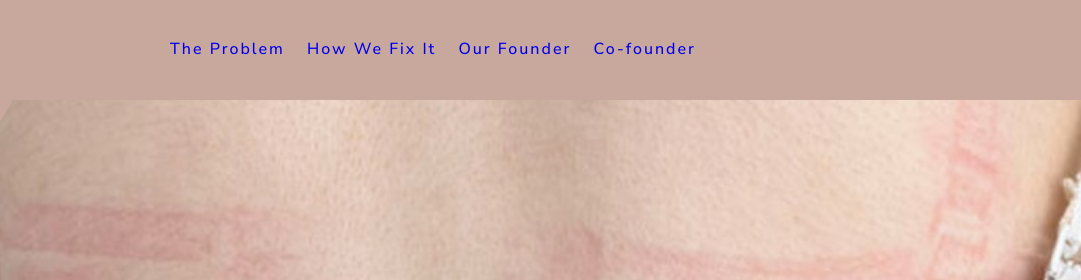
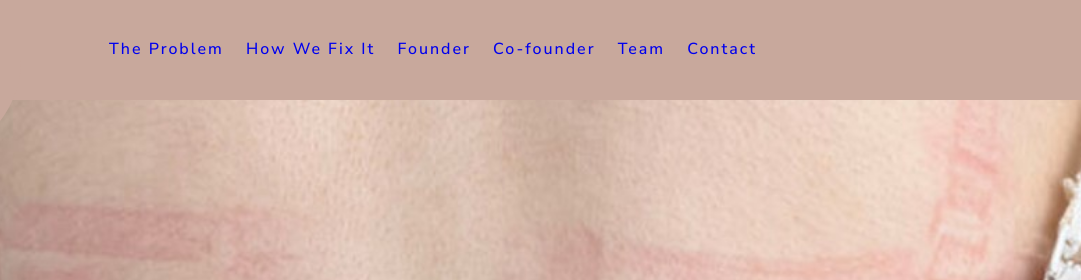
Before and after one commit to guapohombre/meliorapparel, a website: page index.html in a window 1280 px wide. Shown: the top 280 px of the page, 199-1280 px from the left. Drawn offline with Linux system fonts and the light colour scheme.

Commit message:
formatting

```diff
--- a/index.html
+++ b/index.html
@@ -24,8 +24,10 @@
         <ul>
           <li><a class="header-link" href="#current">The Problem</a></li>
           <li><a class="header-link" href="#change">How We Fix It</a></li>
-          <li><a class="header-link" href="#founder">Our Founder</a></li>
-          <li><a class="header-link" href="#team">Co-founder</a></li>
+          <li><a class="header-link" href="#founder">Founder</a></li>
+          <li><a class="header-link" href="#cofounder">Co-founder</a></li>
+          <li><a class="header-link" href="#team">Team</a></li>
+          <li><a class="header-link" href="#contact">Contact</a></li>
         </ul>
       </div>
     </header>
@@ -142,7 +144,7 @@
             <img
               class="laura-img"
               src="./images/lauratempesta.jpg"
-              alt="Laura Tempesta"
+              alt="laura tempesta"
             />
           </div>
           <div>
@@ -200,7 +202,7 @@
         </div>
       </section>
 
-      <section class="cofounder-section" id="team">
+      <section class="cofounder-section" id="cofounder">
         <h2 class="section-title">Co-founder</h2>
         <div class="cofounder-container">
           <div class="cofounder-img-container">
@@ -234,7 +236,7 @@
         </div>
       </section>
 
-      <section class="founding-team-section">
+      <section class="founding-team-section" id="team">
         <h2 class="founding-team-section-title">Founding Team</h2>
         <div class="founder-box-container">
           <!-- <div class="box founder-box">
@@ -324,7 +326,7 @@
           </div>
         </div>
       </section>
-      <section class="cta">
+      <section class="cta" id="contact">
         <div class="cta-box">
           <p>Dump the bra and simplify your life.</p>
           <p>Our clothes are so comfortable you won't want to take them off!</p>
--- a/style.css
+++ b/style.css
@@ -344,6 +344,14 @@ header {
   display: none;
 }
 
+.header-links-container li:nth-of-type(5) {
+  display: none;
+}
+
+.header-links-container li:nth-of-type(6) {
+  display: none;
+}
+
 /* .header-links-container li:nth-of-type(3) {
   display: none;
 } */
@@ -664,10 +672,26 @@ li {
   }
 }
 
+@media (min-width: 520px) {
+  .header-links-container li:nth-of-type(5) {
+    display: inline-block;
+  }
+}
+
+@media (min-width: 560px) {
+  .header-links-container li:nth-of-type(6) {
+    display: inline-block;
+  }
+}
+
 @media (min-width: 643px) {
   .logo {
     width: 100px;
     height: 100px;
+  }
+
+  .header-links-container li:nth-of-type(5) {
+    display: inline-block;
   }
 
   header {
@@ -682,8 +706,6 @@ li {
     display: flex;
     justify-content: start;
     color: #331b12;
-    font-size: 1rem;
-    letter-spacing: 2px;
   }
   section {
     scroll-margin-top: 100px;
@@ -745,6 +767,8 @@ li {
   }
   .header-links-container {
     margin-right: auto;
+    font-size: 1rem;
+    letter-spacing: 2px;
   }
 }
 
@@ -793,6 +817,10 @@ li {
     align-items: stretch;
   }
 
+  section {
+    scroll-margin-top: 108px;
+  }
+
   .box {
     min-height: 600px;
   }
```
